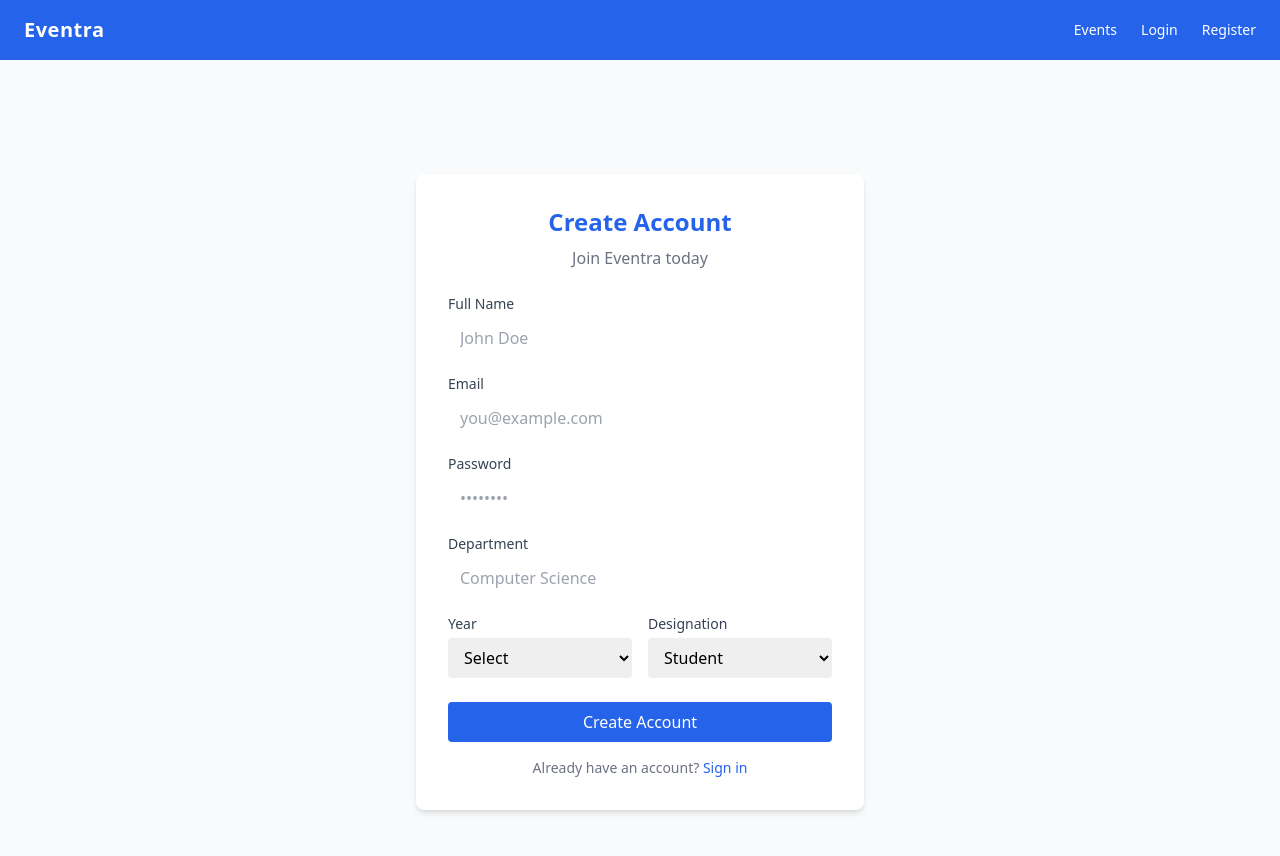
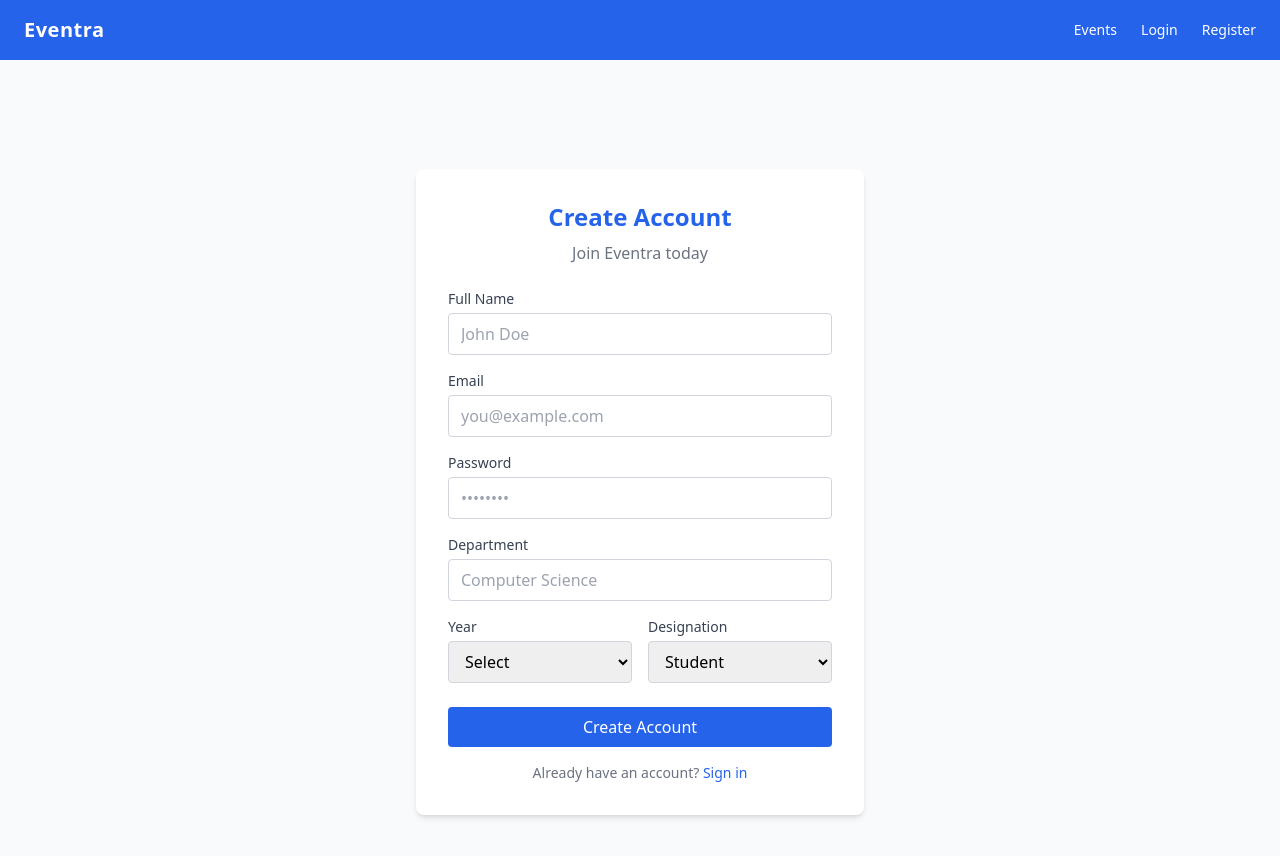
Before and after one commit to josetin21/Eventra-frontend, a React (Vite) app: page /register in a window 1280 px wide. Shown: the top 856 px of the page. Built offline with nearby package versions, Linux system fonts and the light colour scheme.

Commit message:
fix: add missing border utility to all inputs in Register

```diff
--- a/src/pages/Register.jsx
+++ b/src/pages/Register.jsx
@@ -63,7 +63,7 @@
                             name="name"
                             value={formData.name}
                             onChange={handleChange}
-                            className="w-full border-gray-300 rounded px-3 py-2 focus outline-none focus:ring-2 focus:ring-blue-500"
+                            className="w-full border border-gray-300 rounded px-3 py-2 focus outline-none focus:ring-2 focus:ring-blue-500"
                             placeholder="John Doe"
                             required
                         />
@@ -78,7 +78,7 @@
                             name="email"
                             value={formData.email}
                             onChange={handleChange}
-                            className="w-full border-gray-300 rounded px-3 py-2 focus:outline-none focus:ring-2 focus:ring-blue-500"
+                            className="w-full border border-gray-300 rounded px-3 py-2 focus:outline-none focus:ring-2 focus:ring-blue-500"
                             placeholder="you@example.com"
                             required
                         />
@@ -93,7 +93,7 @@
                             name="password"
                             value={formData.password}
                             onChange={handleChange}
-                            className="w-full border-gray-300 rounded px-3 py-2 focus outline-none focus:ring-2 focus:ring-blue-500"
+                            className="w-full border border-gray-300 rounded px-3 py-2 focus outline-none focus:ring-2 focus:ring-blue-500"
                             placeholder="••••••••"
                             required
                         />
@@ -108,7 +108,7 @@
                             name="department"
                             value={formData.department}
                             onChange={handleChange}
-                            className="w-full border-gray-300 rounded px-3 py-2 focus outline-none focus:ring-2 focus:ring-blue-500"
+                            className="w-full border border-gray-300 rounded px-3 py-2 focus outline-none focus:ring-2 focus:ring-blue-500"
                             placeholder="Computer Science"
                             required
                         />
@@ -124,7 +124,7 @@
                                 name="year"
                                 value={formData.year}
                                 onChange={handleChange}
-                                className="w-full border-gray-300 rounded px-3 py-2 focus outline-none focus:ring-2 focus:ring-blue-500"
+                                className="w-full border border-gray-300 rounded px-3 py-2 focus outline-none focus:ring-2 focus:ring-blue-500"
                                 required
                             >
                                     <option value="">Select</option>
@@ -143,7 +143,7 @@
                                 name="designation"
                                 value={formData.designation}
                                 onChange={handleChange}
-                                className="w-full border-gray-300 rounded px-3 py-2 focus outline-none focus:ring-2 focus:ring-blue-500"
+                                className="w-full border border-gray-300 rounded px-3 py-2 focus outline-none focus:ring-2 focus:ring-blue-500"
                             >
                                     <option value="STUDENT">Student</option>
                                     <option value="FACULTY">Faculty</option>
```
